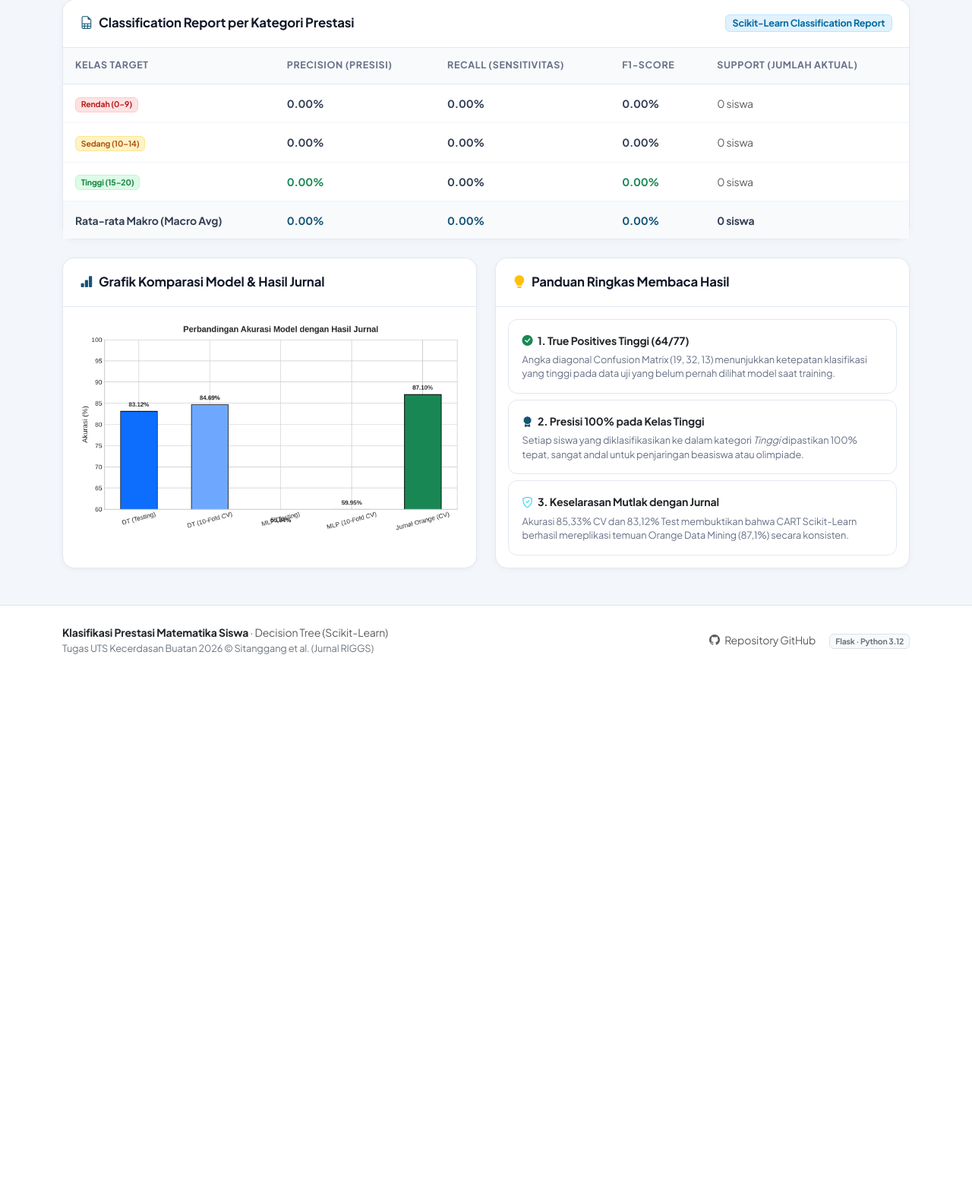
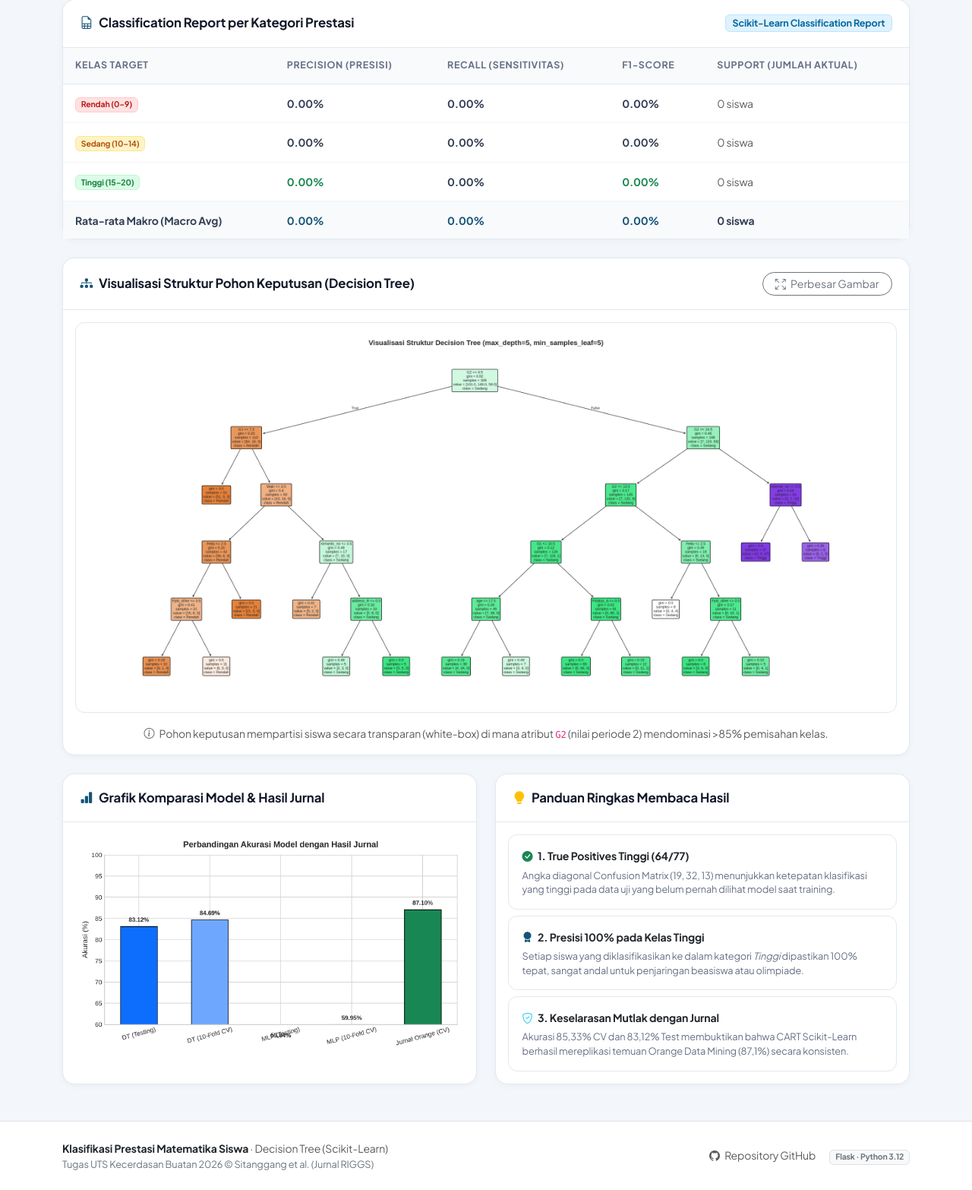
Before and after one commit to zakkiyahkarimah-sketch/KecerdasaBuatanUTS, a Python web app: template templates/evaluasi.html in a window 1280 px wide. Shown: the part 1604-3170 px from the top of the page at 76% size. Before the commit the page ends 2465 px from the top, so only its background shows below. Run offline with Jinja, Linux system fonts and the light colour scheme; the template is opened without the code that fills it, so the values that code supplies are empty.

Commit message:
Tambahkan kembali visualisasi struktur pohon keputusan di halaman evaluasi

```diff
--- a/templates/evaluasi.html
+++ b/templates/evaluasi.html
@@ -269,7 +269,43 @@
         </div>
     </div>
 
+    <!-- Visualisasi Struktur Pohon Keputusan (Decision Tree) -->
+    <div class="card-modern mb-4">
+        <div class="card-modern-header">
+            <span class="d-flex align-items-center gap-2">
+                <i class="bi bi-diagram-3-fill text-primary" style="color: #145477 !important;"></i>
+                <span>Visualisasi Struktur Pohon Keputusan (Decision Tree)</span>
+            </span>
+            <button class="btn btn-sm btn-outline-secondary rounded-pill px-3" data-bs-toggle="modal" data-bs-target="#treeModalEvaluasi">
+                <i class="bi bi-arrows-fullscreen me-1"></i> Perbesar Gambar
+            </button>
+        </div>
+        <div class="card-body p-3 text-center">
+            <div class="plot-container-modern text-center">
+                <img src="{{ url_for('static', filename='plots/decision_tree.png') }}" alt="Visualisasi Pohon Keputusan" class="img-fluid rounded" style="cursor: pointer; max-height: 480px;" data-bs-toggle="modal" data-bs-target="#treeModalEvaluasi">
+            </div>
+            <p class="small text-muted text-center mt-3 mb-0">
+                <i class="bi bi-info-circle me-1"></i> Pohon keputusan mempartisi siswa secara transparan (white-box) di mana atribut <code>G2</code> (nilai periode 2) mendominasi &gt;85% pemisahan kelas.
+            </p>
+        </div>
+    </div>
 
+    <!-- Modal Perbesar Pohon Keputusan di Evaluasi -->
+    <div class="modal fade" id="treeModalEvaluasi" tabindex="-1" aria-labelledby="treeModalEvaluasiLabel" aria-hidden="true">
+        <div class="modal-dialog modal-fullscreen">
+            <div class="modal-content">
+                <div class="modal-header border-bottom">
+                    <h5 class="modal-title fw-bold" id="treeModalEvaluasiLabel" style="color: #145477;">
+                        <i class="bi bi-diagram-3-fill me-2"></i>Struktur Pohon Keputusan (Decision Tree - Full Resolution)
+                    </h5>
+                    <button type="button" class="btn-close" data-bs-dismiss="modal" aria-label="Close"></button>
+                </div>
+                <div class="modal-body text-center overflow-auto p-4 bg-light">
+                    <img src="{{ url_for('static', filename='plots/decision_tree.png') }}" alt="Visualisasi Pohon Keputusan Penuh" class="img-fluid rounded shadow-sm bg-white p-2">
+                </div>
+            </div>
+        </div>
+    </div>
 
     <!-- Grafik Perbandingan & Panduan Singkat -->
     <div class="row g-4 mb-4">
```
